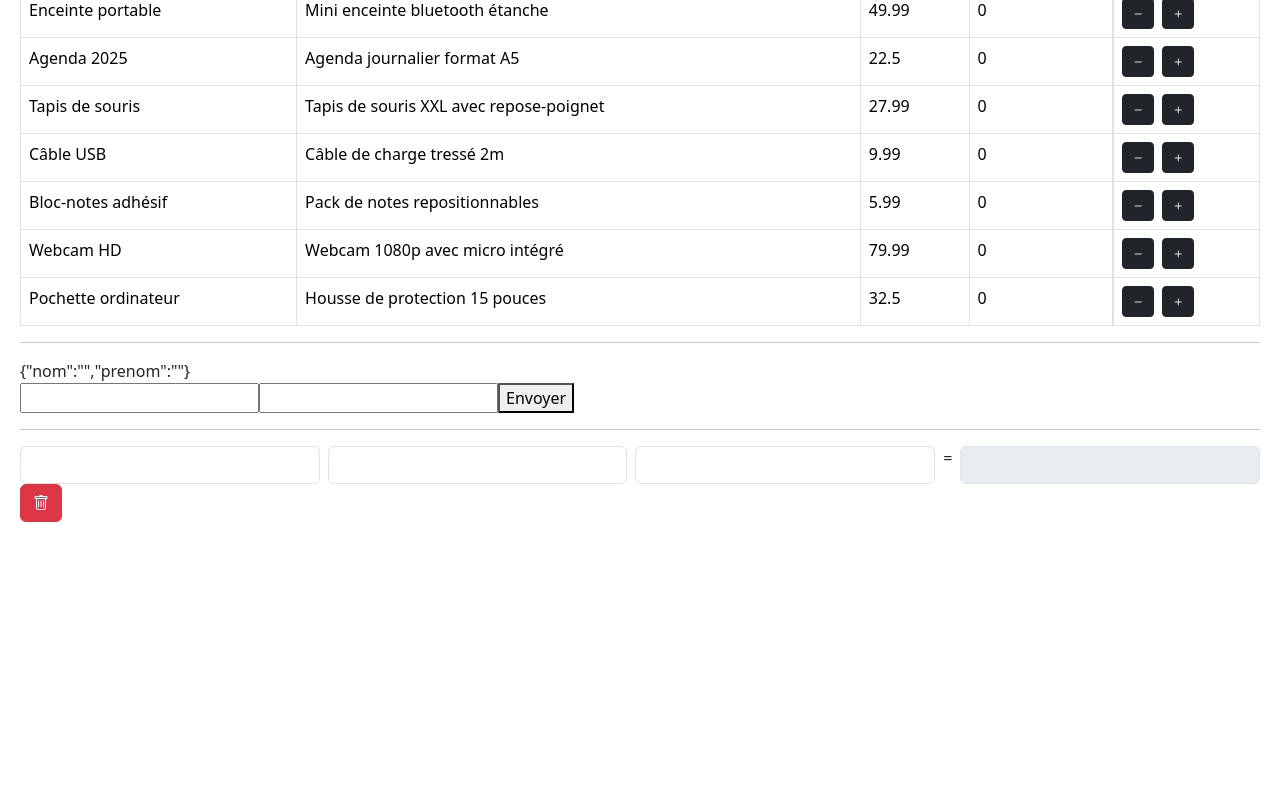
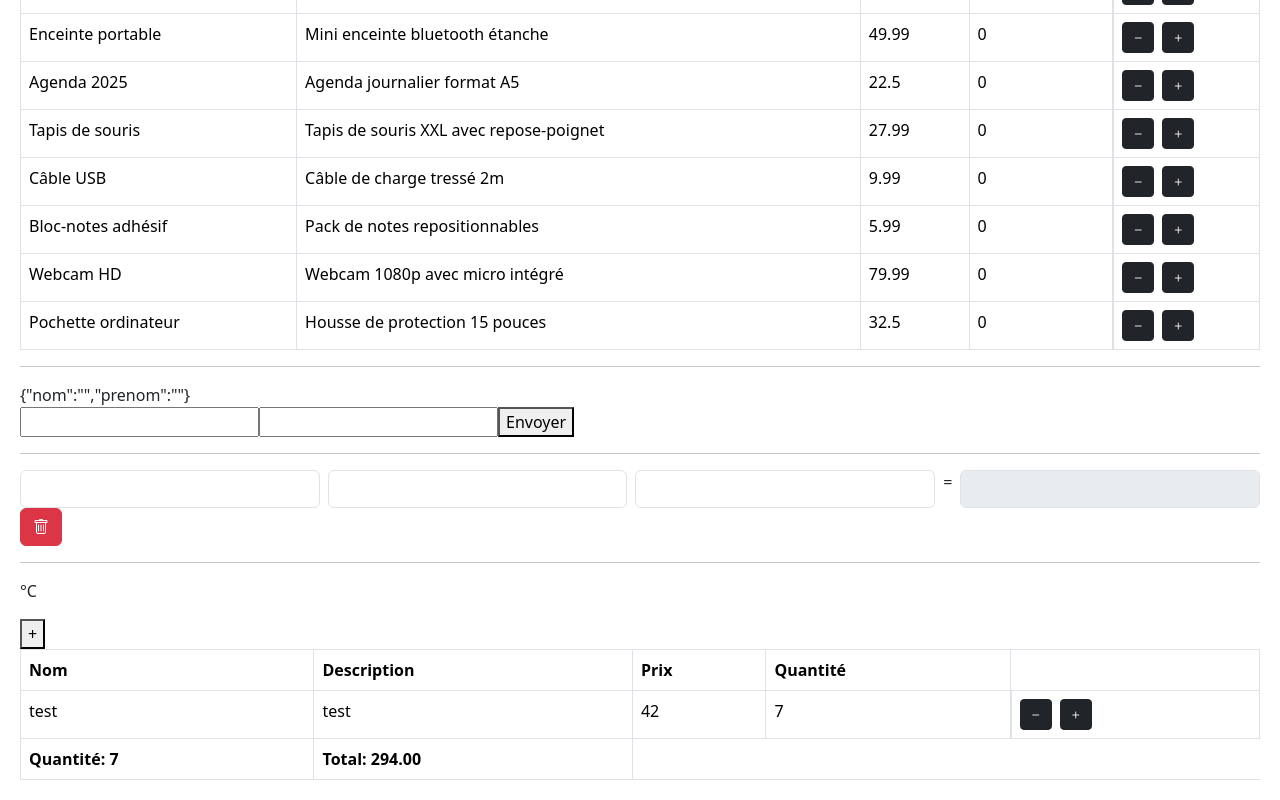
Before and after one commit to khunly82/techni-demo-react, a React (Vite) app: page / in a window 1280 px wide. Shown: the part 1316-2116 px from the top of the page. Before the commit the page ends 1858 px from the top, so only its background shows below. Built offline with nearby package versions, Linux system fonts and the light colour scheme; no server answers.

Commit message:
feat: add CartContext and useApi hook for cart management and API calls; integrate Composant4 for weather data

```diff
--- a/package.json
+++ b/package.json
@@ -10,6 +10,7 @@
     "preview": "vite preview"
   },
   "dependencies": {
+    "axios": "^1.20.0",
     "bootstrap": "^5.3.8",
     "bootstrap-icons": "^1.13.1",
     "classnames": "^2.5.1",
--- a/src/App.tsx
+++ b/src/App.tsx
@@ -7,6 +7,10 @@ import ConfirmBox from './components/confirm-box/ConfirmBox'
 import Exo1 from './components/exo1/Exo1'
 import Exo2 from './components/exo2/Exo2'
 import Exo4 from './components/exo4/exo4'
+import Composant4 from './components/composant4/composant4'
+import CartContext from './context/cartContext'
+import { nanoid } from 'nanoid'
+import { products } from './data/products'
 
 
 function App() {
@@ -26,9 +30,18 @@ function App() {
     setOpen(false)
   }
 
+  const [cart, setCart] = useState(products.map(p =>({
+        ...p,
+        key: nanoid()
+    })))
+
   const [open, setOpen] = useState(false)
 
   return <>
+  <CartContext.Provider value={{ cart, setCart }}>
+    <header>
+      nombre d'articles: { cart.reduce((prev, a) => prev + a.quantite, 0) }
+    </header>
     <Composant1 nom='Khun' nom2='Mike' onSend={fQuiSeraDeclencheParUnComposantEnfant} />
     <hr />
     <Composant1 nom='Alice' nom2='Caroline' onSend={fQuiSeraDeclencheParUnComposantEnfant}/>
@@ -45,7 +58,12 @@ function App() {
     <button className='btn btn-danger'
             onClick={() => setOpen(true)}><i className='bi bi-trash'></i></button>
     <ConfirmBox onResult={fQuiSeraDeclencheeParLaModal} show={open} title="Etes vous stupide ?" />
+    <hr />
+    <Composant4 />
+  </CartContext.Provider>
+  <Exo2 />
   </>
+
 }
 
 export default App
--- /dev/null
+++ b/src/components/composant4/composant4.tsx
@@ -0,0 +1,93 @@
+import { useEffect, useRef } from "react"
+import useApi from "../../hooks/useApi"
+
+const API_KEY = 'd52e50e34214ff0b92247f788638eeb9'
+
+function Composant4() {
+    const [meteoData, meteoLoading, meteoError, meteoCall] = useApi<WeatherResult>(`https://api.openweathermap.org/data/2.5/weather`)
+
+    // use ref sera utiliser pour garder en mémoire une valeur qui ne provoquera pas de rerender du composant
+    const nb = useRef(42)
+
+    useEffect(() => {
+        navigator.geolocation.getCurrentPosition(async(p) => {
+            meteoCall({ params: {
+                lat: p.coords.latitude,
+                lon: p.coords.longitude,
+                appid: API_KEY,
+                units: 'metric'
+            } })
+        })
+    }, [])
+
+    return <>
+        { meteoError && meteoError }
+        { meteoLoading ? <p>Chargement en cours ...</p> : <p>{meteoData?.main.temp} °C</p> }
+        <button onClick={() => {nb.current++; console.log(nb.current)}}>+</button>
+    </>
+}
+
+export default Composant4
+
+
+export interface WeatherResult {
+  coord: Coord
+  weather: Weather[]
+  base: string
+  main: Main
+  visibility: number
+  wind: Wind
+  rain: Rain
+  clouds: Clouds
+  dt: number
+  sys: Sys
+  timezone: number
+  id: number
+  name: string
+  cod: number
+}
+
+export interface Coord {
+  lon: number
+  lat: number
+}
+
+export interface Weather {
+  id: number
+  main: string
+  description: string
+  icon: string
+}
+
+export interface Main {
+  temp: number
+  feels_like: number
+  temp_min: number
+  temp_max: number
+  pressure: number
+  humidity: number
+  sea_level: number
+  grnd_level: number
+}
+
+export interface Wind {
+  speed: number
+  deg: number
+  gust: number
+}
+
+export interface Rain {
+  "1h": number
+}
+
+export interface Clouds {
+  all: number
+}
+
+export interface Sys {
+  type: number
+  id: number
+  country: string
+  sunrise: number
+  sunset: number
+}
--- a/src/components/exo2/Exo2.tsx
+++ b/src/components/exo2/Exo2.tsx
@@ -1,22 +1,19 @@
-import { useEffect, useMemo, useState } from "react"
-import { products, type Product } from "../../data/products"
-import { nanoid } from "nanoid"
+import { use, useMemo } from "react"
+import { type Product } from "../../data/products"
+import CartContext from "../../context/cartContext";
 
 function Exo2() {
 
-    const [articles, setArticles] = useState(products.map(p =>({
-        ...p,
-        key: nanoid()
-    })))
+    const { cart, setCart } = use(CartContext)
 
     function increase(p: Product&{key:string}, quantity: number) {
         if(p.quantite === 0 && quantity < 0) return;
-        setArticles(as => as.map(
+        setCart(as => as.map(
             a => a === p ? {...a, quantite: p.quantite + quantity} : a)
         )
     }
 
-    const rows = articles.map(p => <tr key={p.key}>
+    const rows = cart.map(p => <tr key={p.key}>
         <td>{p.nom}</td>
         <td>{p.description}</td>
         <td>{p.prix}</td>
@@ -28,11 +25,11 @@ function Exo2() {
     </tr>)
 
     const nbArticles = useMemo(
-        () => articles.reduce((prev, c) => prev + c.quantite, 0),
-        [articles]
+        () => cart.reduce((prev, c) => prev + c.quantite, 0),
+        [cart]
     )
     const total = useMemo(() => {
-        return articles.reduce(
+        return cart.reduce(
             (prev, current) => prev + current.quantite * current.prix, 0
         ) * (nbArticles >= 10 ? 0.95 : 1)
         // let sum = 0
@@ -40,7 +37,7 @@ function Exo2() {
         //     sum += curr.prix * curr.quantite
         // }
         // return sum
-    }, /* on ne recalcule que qunad les articles sont modifiés */ [articles])
+    }, /* on ne recalcule que qunad les articles sont modifiés */ [cart])
     // dans owl3 c'est l'equivalent de computed
 
     return <>
--- /dev/null
+++ b/src/context/cartContext.ts
@@ -0,0 +1,12 @@
+import { createContext, type SetStateAction } from "react";
+import { type Product } from "../data/products";
+
+type ProductsKey = (Product&{key:string})[]
+
+const CartContext = createContext<{
+    cart: ProductsKey,
+    setCart: React.Dispatch<SetStateAction<ProductsKey>>
+}>({ cart: [{ key: '3', nom: 'test', description: 'test',prix: 42, quantite:7 }], setCart: () => {}})
+
+
+export default CartContext
--- /dev/null
+++ b/src/hooks/useApi.ts
@@ -0,0 +1,24 @@
+import axios, { type AxiosRequestConfig } from "axios"
+import { useState } from "react"
+
+function useApi<T>(url: string)
+    : [T|null, boolean, string|null, (conf: AxiosRequestConfig) => void] {
+    const [data, setData] = useState<T|null>(null)
+    const [loading, setLoading] = useState(false)
+    const [error, setError] = useState<string|null>(null)
+
+    async function call(config: AxiosRequestConfig) {
+        setData(null)
+        setError(null)
+        setLoading(true)
+        const result = await axios
+            .get<T>(url, config)
+            .catch(e => setError(e.message))
+        setData(result!.data)
+        setLoading(false)
+    }
+
+    return [data, loading, error, call]
+}
+
+export default useApi
```
Also changed, not shown: 1 other file (tests, documents, lock files or other folders).
